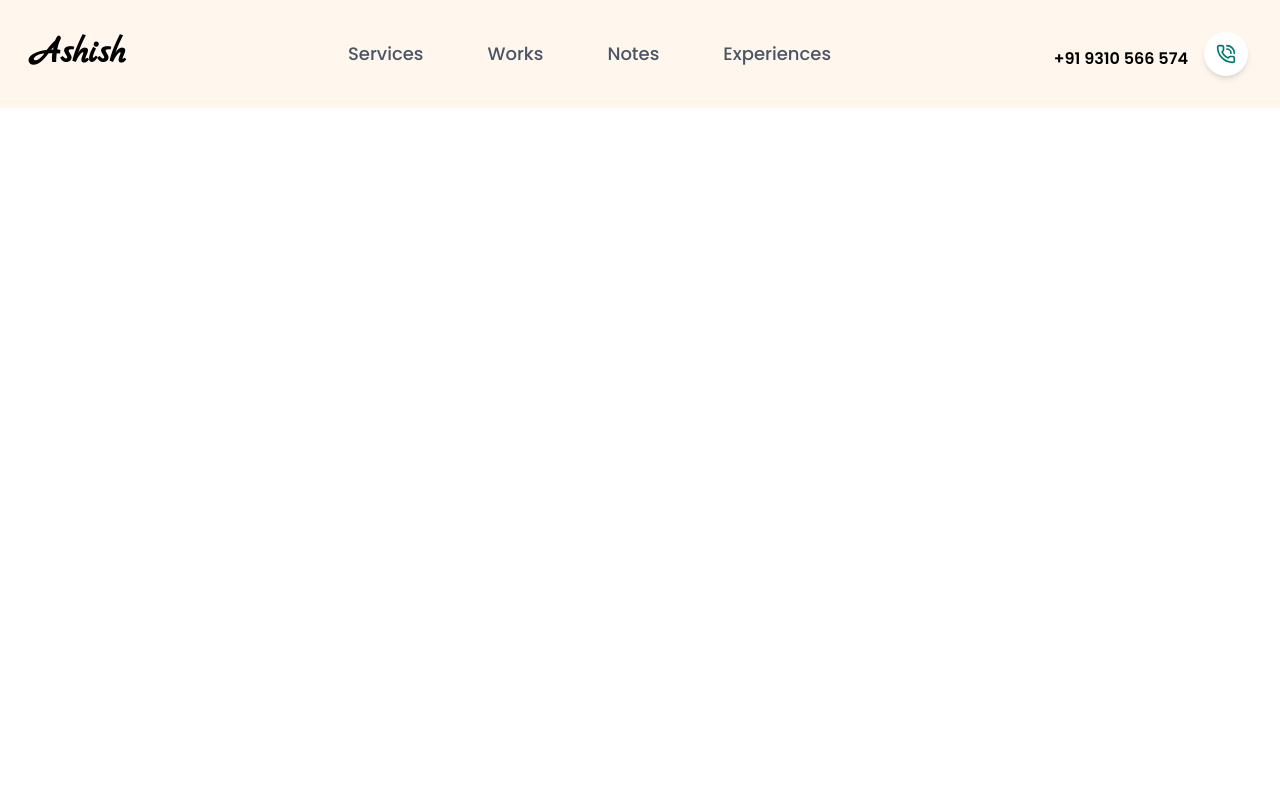
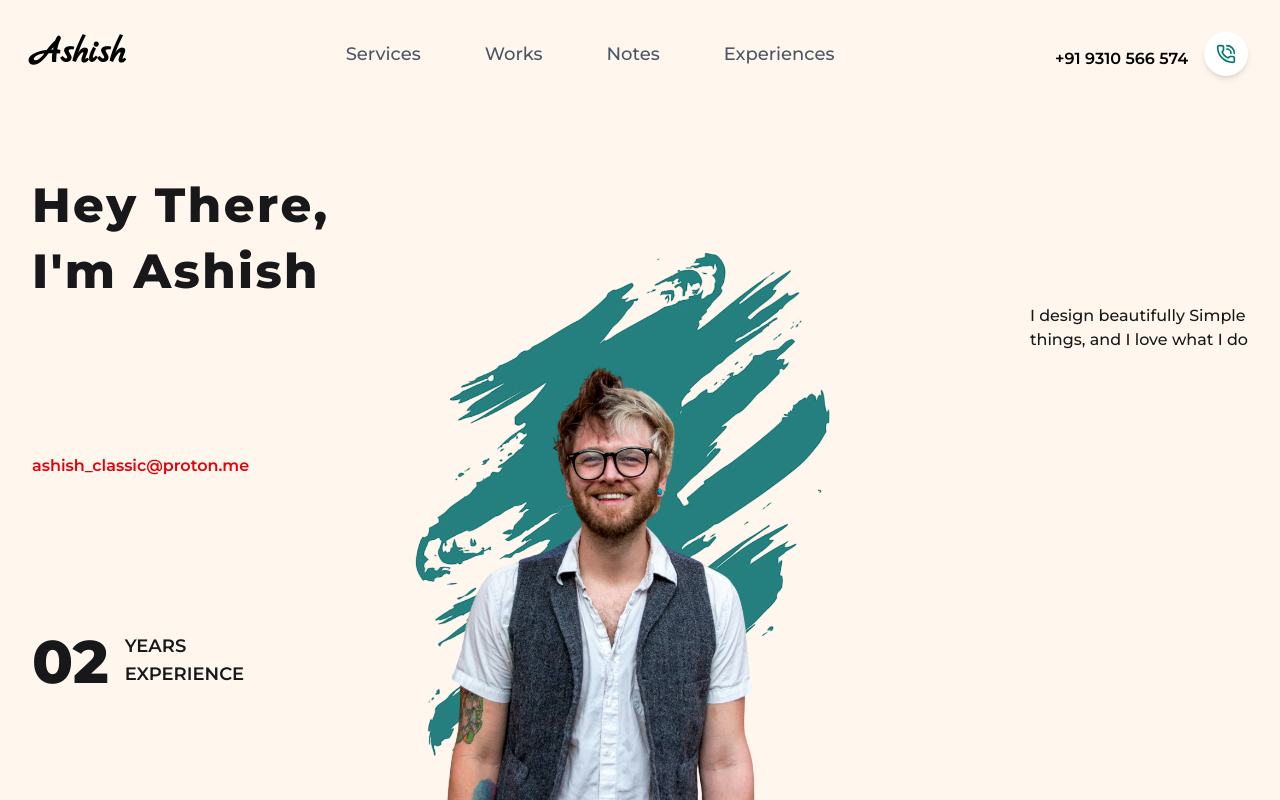
Before and after one commit to ashish-web-developer/ashynk, a Next.js app: page / in a window 1280 px wide. Built offline with nearby package versions, Linux system fonts and the light colour scheme.

Commit message:
[hero] design

```diff
--- /dev/null
+++ b/components/hero/hero.component.tsx
@@ -0,0 +1,49 @@
+import Image from "next/image";
+// types
+import type { FC } from "react";
+
+
+const Hero: FC = () => {
+  return (
+    <section className="flex h-[calc(100vh-108px)] max-h-[900px] w-full justify-center">
+      <div className="relative h-full w-7xl px-8">
+        <div className="absolute bottom-[0] left-1/2 h-[600px] w-[700px] -translate-x-1/2">
+          <Image
+            src="/hero/green-stroke.png"
+            fill={true}
+            alt="green stroke"
+            className="object-contain object-bottom"
+          />
+        </div>
+        <div className="absolute bottom-[0] left-1/2 h-[500px] w-[700px] -translate-x-1/2">
+          <Image
+            src="/hero/hero-profile.png"
+            fill={true}
+            alt="user-profile"
+            className="object-contain object-bottom"
+          />
+        </div>
+        <h3 className="pt-16 text-5xl leading-snug font-bold tracking-wider">
+          Hey There,
+          <br /> I'm Ashish
+        </h3>
+        <p className="float-right text-base font-medium">
+          I design beautifully Simple <br />
+          things, and I love what I do
+        </p>
+        <span className="absolute top-1/2 font-semibold text-red-600">
+          ashish_classic@proton.me
+        </span>
+        <div className="absolute bottom-[108px] inline-flex gap-x-4 uppercase">
+          <span className="text-6xl font-bold">02</span>
+          <span className="text-lg font-semibold">
+            Years <br />
+            Experience
+          </span>
+        </div>
+      </div>
+    </section>
+  );
+};
+
+export default Hero;
--- a/components/navbar/navbar.component.tsx
+++ b/components/navbar/navbar.component.tsx
@@ -13,8 +13,8 @@ const nav_links = [
 
 const NavBar: FC = () => {
   return (
-    <div className="flex w-full justify-center bg-orange-50 py-8 text-black">
-      <div className="flex h-full w-7xl items-center justify-between px-8">
+    <nav className="flex w-full justify-center bg-orange-50 py-8 text-black">
+      <div className="flex w-7xl items-center justify-between px-8">
         {/* Left - Logo */}
         <div className="font-marck-script text-4xl font-bold">Ashish</div>
 
@@ -43,7 +43,7 @@ const NavBar: FC = () => {
           <MenuIcon size={20} className="text-black" />
         </button>
       </div>
-    </div>
+    </nav>
   );
 };
 
--- a/pages/index.tsx
+++ b/pages/index.tsx
@@ -1,14 +1,9 @@
 // font
-import { Dancing_Script, Poppins, Marck_Script } from "next/font/google";
+import { Poppins, Marck_Script, Montserrat } from "next/font/google";
 
 // components
 import NavBar from "@/components/navbar/navbar.component";
-
-const dancing_script = Dancing_Script({
-  weight: ["400", "600", "700"],
-  subsets: ["latin"],
-  variable: "--dancing-script",
-});
+import Hero from "@/components/hero/hero.component";
 
 const mark_script = Marck_Script({
   weight: "400",
@@ -16,28 +11,20 @@ const mark_script = Marck_Script({
   variable: "--mark-script",
 });
 
-const poppins = Poppins({
+const montserrat = Montserrat({
   weight: ["400", "500", "600", "800"],
   subsets: ["latin"],
-  variable: "--poppins",
+  variable: "--montserrat",
 });
 
 export default function Home() {
   return (
-    <div
+    <main
       data-theme={"light"}
-      className={`${dancing_script.variable} ${poppins.variable} ${poppins.className} ${mark_script.variable} relative`}
+      className={`${montserrat.variable} ${mark_script.variable} ${montserrat.className} relative min-h-screen w-screen bg-orange-50`}
     >
       <NavBar />
-      <div className="relative">
-        <div className="introduction-profile-background">
-          <div className="content">{/* <Introduction/> */}</div>
-        </div>
-        <div className="bg-soft-white pt-30"></div>
-        <div className="bg-gray-900"></div>
-        <div className="blog-background"></div>
-        <div className="bg-soft-white"></div>
-      </div>
-    </div>
+      <Hero />
+    </main>
   );
 }
--- a/styles/globals.css
+++ b/styles/globals.css
@@ -3,7 +3,6 @@
 
 @theme {
   /* fonts family */
-  --font-poppins: "Poppins", sans-serif;
-  --font-dancing-script: "Dancing Script", cursive;
+  --font-montserrat: "Montserrat", sans-serif;
   --font-marck-script: "Marck Script", cursive;
 }
```
Also changed, not shown: public/hero/green-stroke.png (added), public/hero/hero-profile.png (added).
